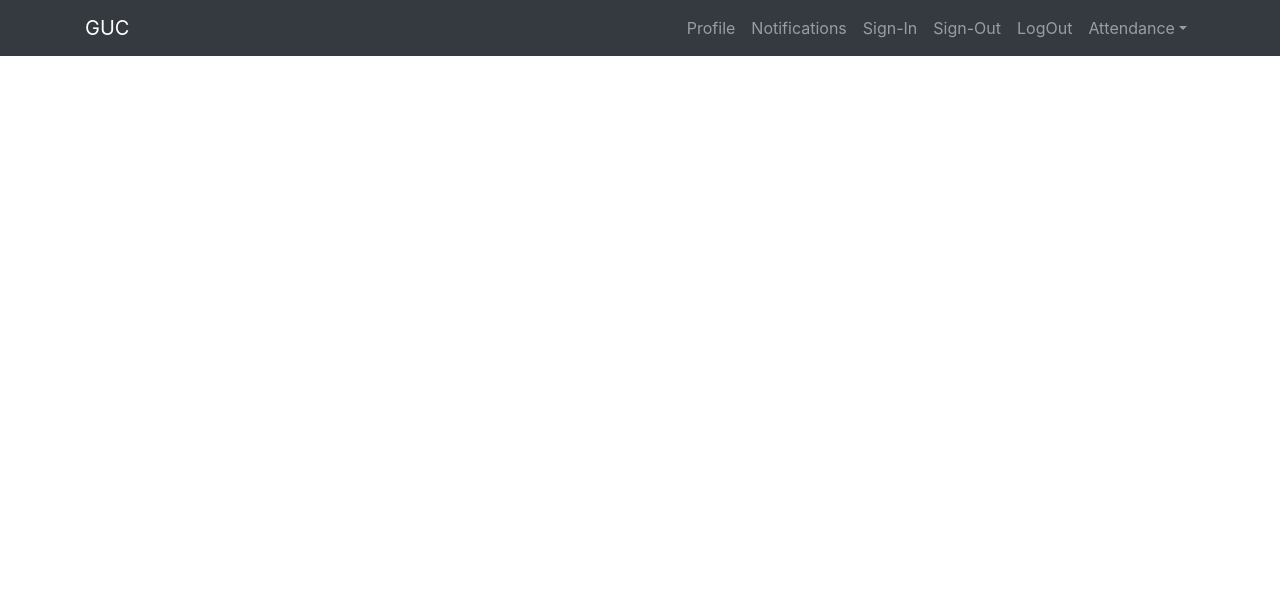
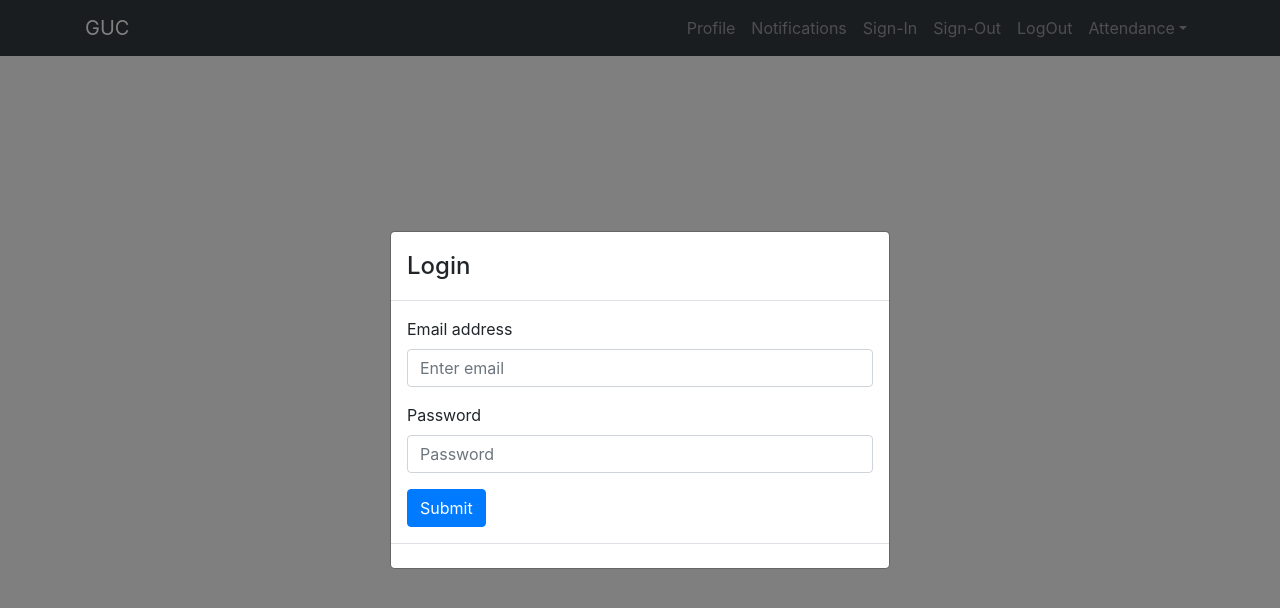
Before and after one commit to KareemSarhan/Advanced-Lab-Project, a React (Create React App) app in the folder gucportal/: page / in a window 1280 px wide. Shown: the top 608 px of the page. Built offline with nearby package versions, Linux system fonts and the light colour scheme.

Commit message:
nos login

```diff
--- a/gucportal/package.json
+++ b/gucportal/package.json
@@ -12,8 +12,11 @@
     "react": "^17.0.1",
     "react-bootstrap": "^1.4.0",
     "react-dom": "^17.0.1",
+    "react-redux": "^7.2.2",
     "react-scripts": "4.0.1",
     "react-transition-group": "^4.4.1",
+    "redux": "^4.0.5",
+    "redux-thunk": "^2.3.0",
     "web-vitals": "^0.2.4"
   },
   "scripts": {
--- a/gucportal/src/App.js
+++ b/gucportal/src/App.js
@@ -2,6 +2,9 @@ import React, { Component } from 'react'
 import './App.css';
 import 'bootstrap/dist/css/bootstrap.min.css';
 import Header from './components/layout/Header';
+import Login from './components/pages/LoginModal';
+
+
 
 
 class App extends Component {
@@ -9,6 +12,7 @@ class App extends Component {
   return (
       <div className="app">
         <Header />
+        <Login />
       </div>
   );
 }
--- /dev/null
+++ b/gucportal/src/components/pages/LoginModal.js
@@ -0,0 +1,77 @@
+import React, { Component, useState } from 'react'
+import { Button,Modal,Form} from 'react-bootstrap'
+
+import axios from 'axios'
+
+function LoginModal() {
+    const [show, setShow] = useState(true);
+    const [email, setEmail]= useState("");
+    const [password, setPassword] = useState("");
+
+    const handleClose = () => setShow(false);
+    const handleShow = () => setShow(true);
+    const handleEmail = (e) => setEmail(e.target.value);
+    const handlePassword = (e) => setPassword(e.target.value);
+    const handleSubmit =()=>{
+        const mem = {
+            email: email,
+            password: password
+        };
+        console.log(mem);
+        axios.post('/Member/login', mem).then(()=>{
+            console.log("success");
+            handleClose();
+        }).catch((err)=>{
+            console.log("error");
+        });
+    }
+
+    return (
+      <div>
+        <Button variant="primary" onClick={handleShow}>
+          Login modal
+        </Button>
+
+        <Modal show={show}
+        onHide={handleClose}
+        backdrop="static"
+        keyboard={false}
+        size="md"
+        aria-labelledby="contained-modal-title-vcenter"
+        centered>
+          <Modal.Header>
+            <Modal.Title>Login</Modal.Title>
+          </Modal.Header>
+          <Modal.Body>
+          <Form>
+            <Form.Group controlId="formBasicEmail" required>
+                <Form.Label>Email address</Form.Label>
+                <Form.Control type="email" placeholder="Enter email" onChange = {handleEmail}/>
+            </Form.Group>
+
+            <Form.Group controlId="formBasicPassword" required>
+                <Form.Label>Password</Form.Label>
+                <Form.Control type="password" placeholder="Password" onChange = {handlePassword} />
+            </Form.Group>
+            <Button variant="primary" type="submit" onClick={handleSubmit}>
+                Submit
+            </Button>
+            </Form>
+          </Modal.Body>
+          <Modal.Footer>
+          </Modal.Footer>
+        </Modal>
+      </div>
+    );
+  }
+
+  class Login extends Component{
+  render(){
+  return(
+      <div>
+          <LoginModal />
+      </div>
+  );
+  };
+};
+export default Login;
--- /dev/null
+++ b/gucportal/src/reducers/index.js
@@ -0,0 +1 @@
+import { combineReducers } from 'redux'
```
Also changed, not shown: gucportal/src/store.js (added, +10 -0 lines), 2 other files (tests, documents, lock files or other folders).
